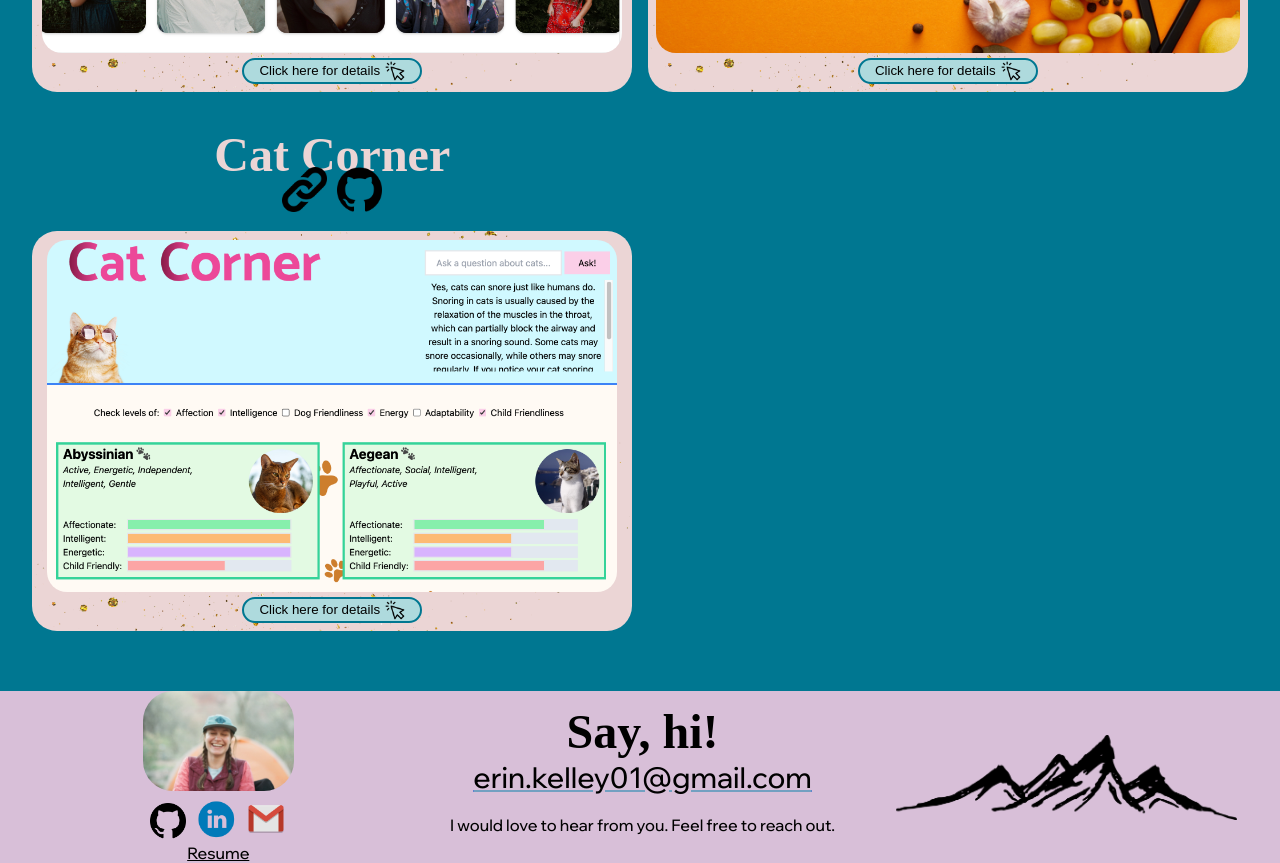
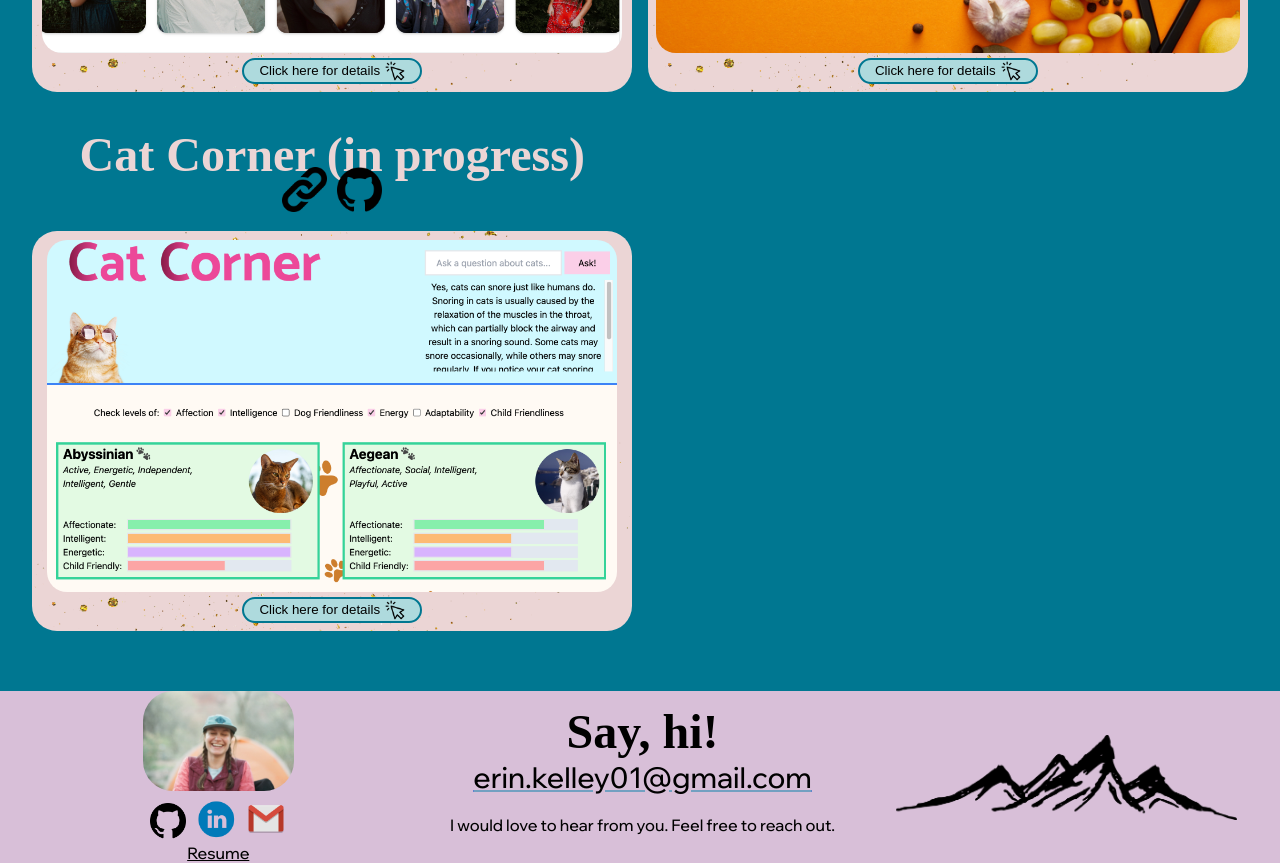
Before and after one commit to kelleyej/personal-website, a React (Create React App) app: page / in a window 1280 px wide. Shown: the part 2120-2983 px from the top of the page. Built offline with nearby package versions, Linux system fonts and the light colour scheme; a web font is replaced by a local one.

Commit message:
Add in progress to cat corner title

```diff
--- a/src/components/Projects/Projects.js
+++ b/src/components/Projects/Projects.js
@@ -81,7 +81,7 @@ export default function Projects() {
                     <BrainFood />
                 </motion.div>
                 <motion.div transition={{ delay: 0.2, duration: 0.7 }} initial={{ scale: 0 }} whileInView={{ scale: 1, amount: 0.1 }} viewport={{ once: true }} viewport={{ once: true }}>
-                    <h4 className='title'>Cat Corner</h4>
+                    <h4 className='title'>Cat Corner (in progress)</h4>
                     <a target="_blank" href='https://cat-corner.vercel.app/'><img className='deploy' src={Link} /></a>
                     <a target="_blank" href='https://github.com/kelleyej/cat-corner'><img className='link' src={Github} /></a>
                     <CatCorner />
```
